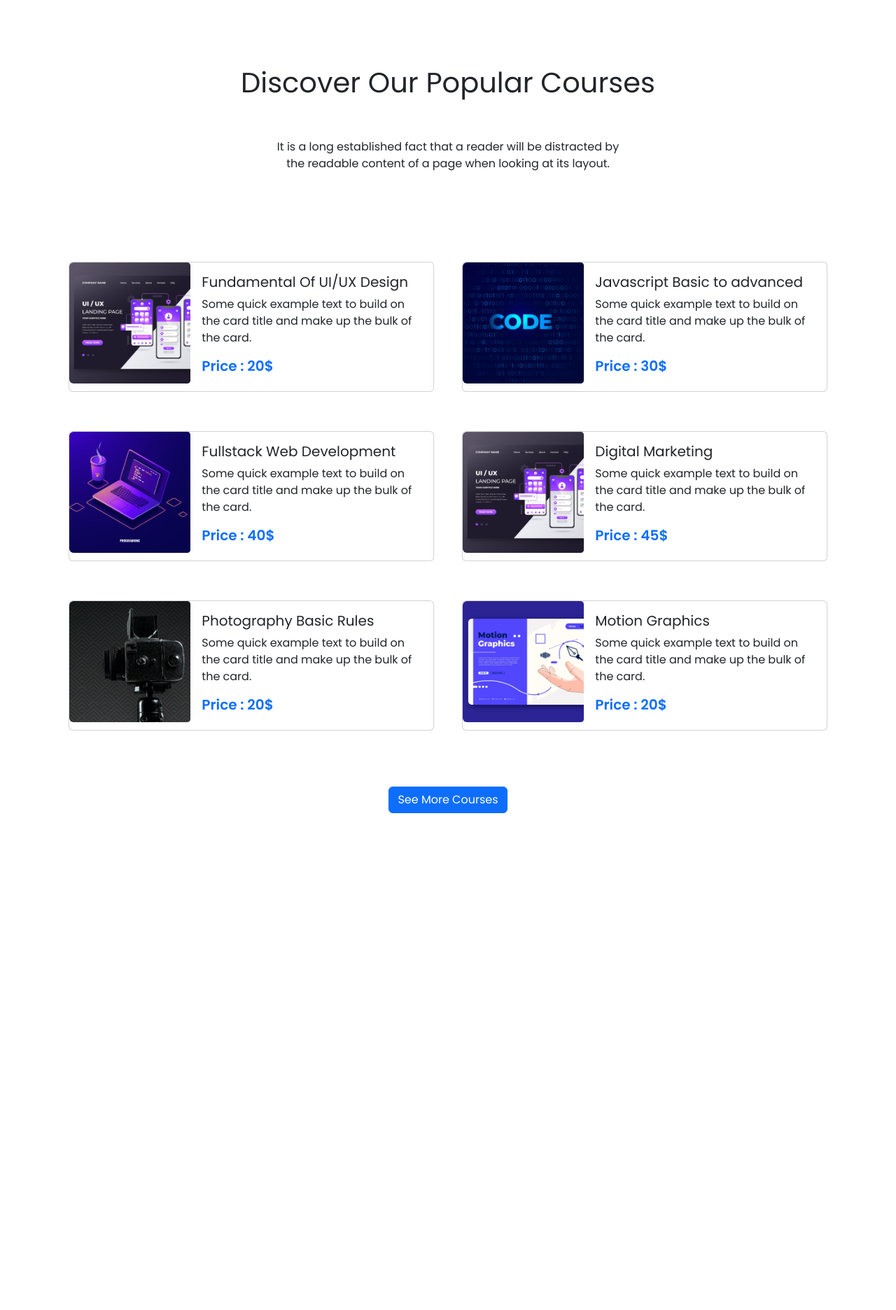
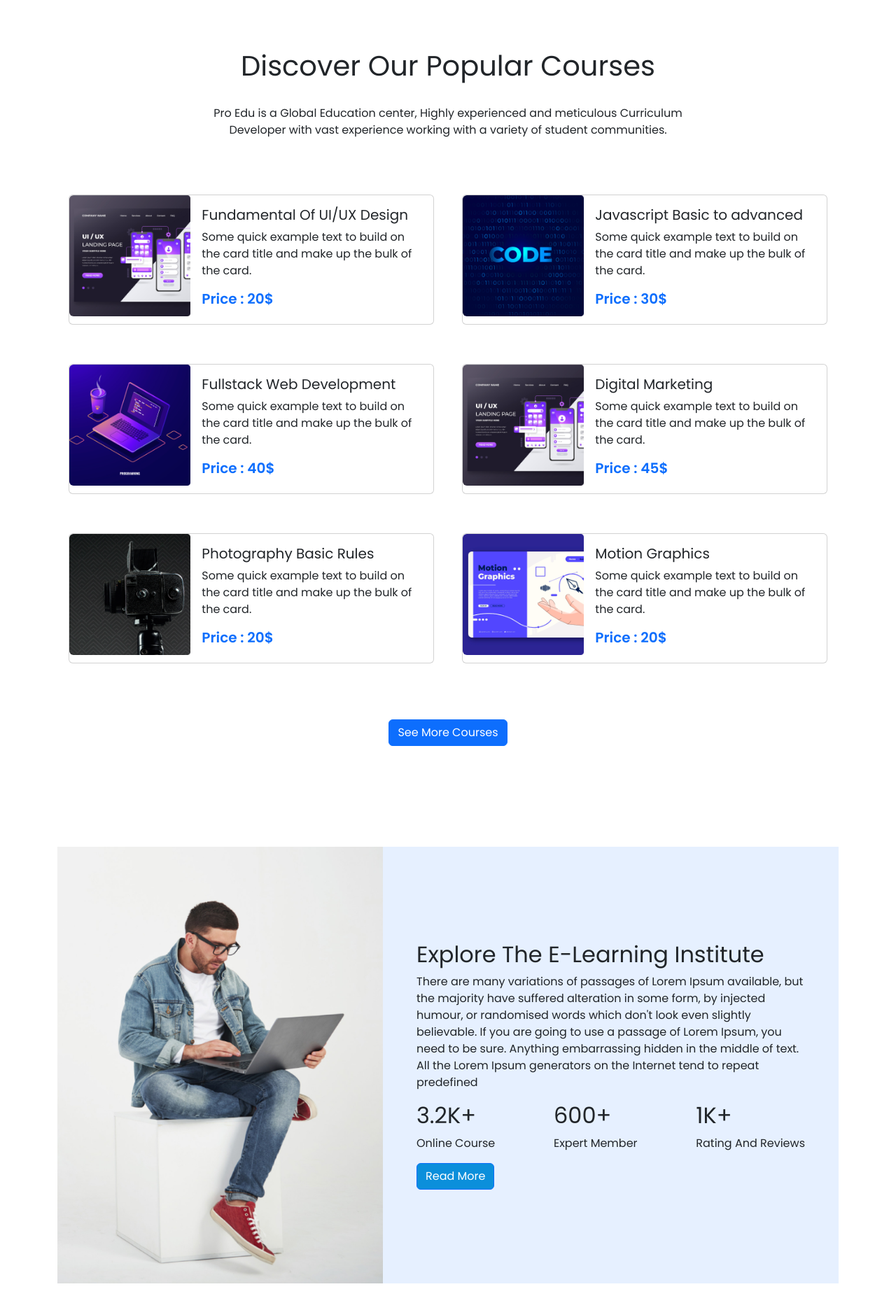
Before and after one commit to Arafkhan1/Assignment-three-digital-learning, a plain HTML site: page index.html in a window 1280 px wide. Shown: the part 650-2522 px from the top of the page at 70% size. Before the commit the page ends 1860 px from the top, so only its background shows below. Drawn offline with nearby package versions, Linux system fonts and the light colour scheme; a web font is replaced by a local one.

Commit message:
Elearning page design code

```diff
--- a/index.html
+++ b/index.html
@@ -160,19 +160,21 @@
 
     <!-- navbar and slide img code end -->
 
-    <main>
+    <main class="container">
+        <section id="courses" class="my-5">
+            <!-- title and describe code -->
+            <div class="p-4 text-center">
+                <h1>Discover Our Popular Courses</h1>
+                <p class="p-4">Pro Edu is a Global Education center, Highly experienced and meticulous Curriculum <br>
+                    Developer with vast experience working with a variety of student communities.</p>
+            </div>
+
             <!-- card design code start -->
-        <section id="courses" class="mt-5">
-            <div class="container">
-                <div class="p-5 text-center">
-                    <h1>Discover Our Popular Courses</h1>
-                    <p class="p-5">It is a long established fact that a reader will be distracted by <br> the readable
-                        content of a page when looking at its layout.</p>
-                </div>
+
             <div class="row g-2">
                 <div class="col-12 col-lg-6">
                     <div class="p-3">
-                            <div class="card mb-3" style="max-width: 540px;">
+                        <div class="card mb-3" style="max-width: 549px;">
                             <div class="row g-0">
                                 <div class="col-sm-12 col-md-4">
                                     <img src="images/course/course-1.png" class="img-fluid rounded-start w-100"
@@ -192,7 +194,7 @@
                 </div>
                 <div class="col-12 col-lg-6">
                     <div class="p-3">
-                            <div class="card mb-3" style="max-width: 540px;">
+                        <div class="card mb-3" style="max-width: 549px;">
                             <div class="row g-0">
                                 <div class="col-md-4">
                                     <img src="images/course/course-2.png" class="img-fluid rounded-start w-100"
@@ -212,7 +214,7 @@
                 </div>
                 <div class="col-12 col-lg-6">
                     <div class="p-3">
-                            <div class="card mb-3" style="max-width: 540px;">
+                        <div class="card mb-3" style="max-width: 549px;">
                             <div class="row g-0">
                                 <div class="col-md-4">
                                     <img src="images/course/course-3.png" class="img-fluid rounded-start w-100"
@@ -296,7 +298,48 @@
             </div>
             </div>
         </section>
-        <!-- card design code done-->
+
+        <!-- card design code end -->
+
+        <!-- Study E-learning code -->
+
+        <section id="about" class="my-5 py-5">
+            <div class="row g-0">
+                <div class="col-lg-5 col-md-5 col-sm-12">
+                    <img class="img-fluid" src="images/working.png" alt="">
+                </div>
+                <div class="col-lg-7 col-md-7 col-sm-12 bg-primary bg-opacity-10 p-5 d-flex align-items-center">
+                    <div>
+                        <h2>Explore The E-Learning Institute</h2>
+                        <p>There are many variations of passages of Lorem Ipsum available, but the
+                            majority have suffered alteration in some form, by injected humour, or
+                            randomised words which don't look even slightly believable. If you are going
+                            to use a passage of Lorem Ipsum, you need to be sure.
+
+
+                            Anything embarrassing hidden in the middle of text. All the Lorem Ipsum
+                            generators on the Internet tend to repeat predefined
+                        </p>
+                        <div class="d-flex justify-content-between">
+                            <div>
+                                <h2>3.2K+</h2>
+                                <p>Online Course</p>
+                            </div>
+                            <div>
+                                <h2>600+</h2>
+                                <p>Expert Member</p>
+                            </div>
+                            <div>
+                                <h2>1K+</h2>
+                                <p>Rating And Reviews</p>
+                            </div>
+                        </div>
+                        <button class="btn btn-primary custom-btn">Read More</button>
+                    </div>
+                </div>
+            </div>
+        </section>
+        <!-- Sutdy E-learning code end -->
     </main>
     <script src="https://cdn.jsdelivr.net/npm/bootstrap@5.2.0/dist/js/bootstrap.bundle.min.js"
         integrity="sha384-A3rJD856KowSb7dwlZdYEkO39Gagi7vIsF0jrRAoQmDKKtQBHUuLZ9AsSv4jD4Xa"
--- a/style.css
+++ b/style.css
@@ -18,3 +18,21 @@
     color: #1f95da;
     font-weight: 600;
 }
+
+.bg-custom-primary {
+    background-color: #0b8fdb;
+}
+
+.custom-btn {
+    background-color: #0b8fdb;
+    border-color: ##0b8fdb;
+}
+
+.custom-button-outline {
+    border-color: ##0b8fdb;
+}
+
+#badge {
+    width: 40px;
+    height: 40px;
+}
```
Also changed, not shown: images/cover/cover-2.jpg. Lines whose indentation alone changed are shown as unchanged.
